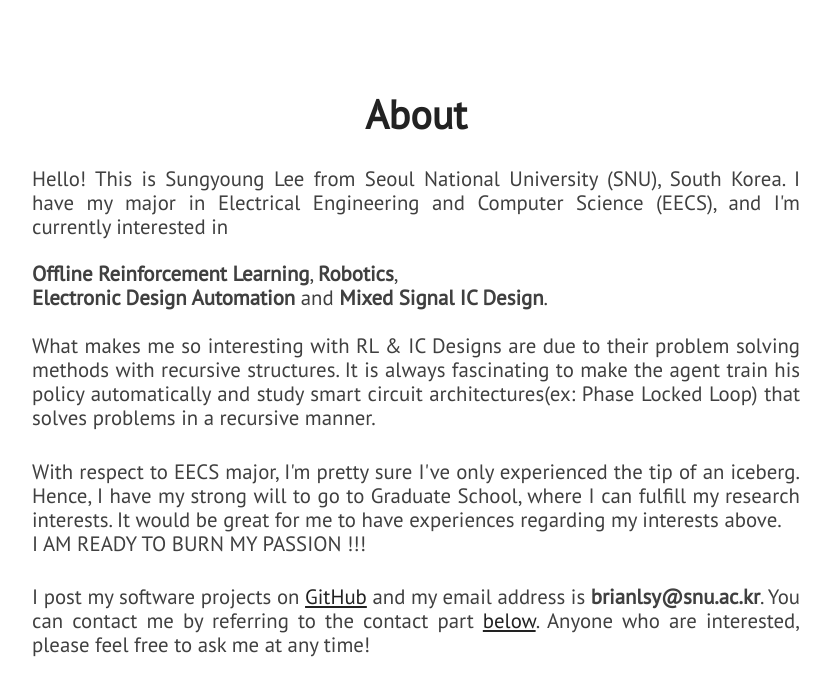
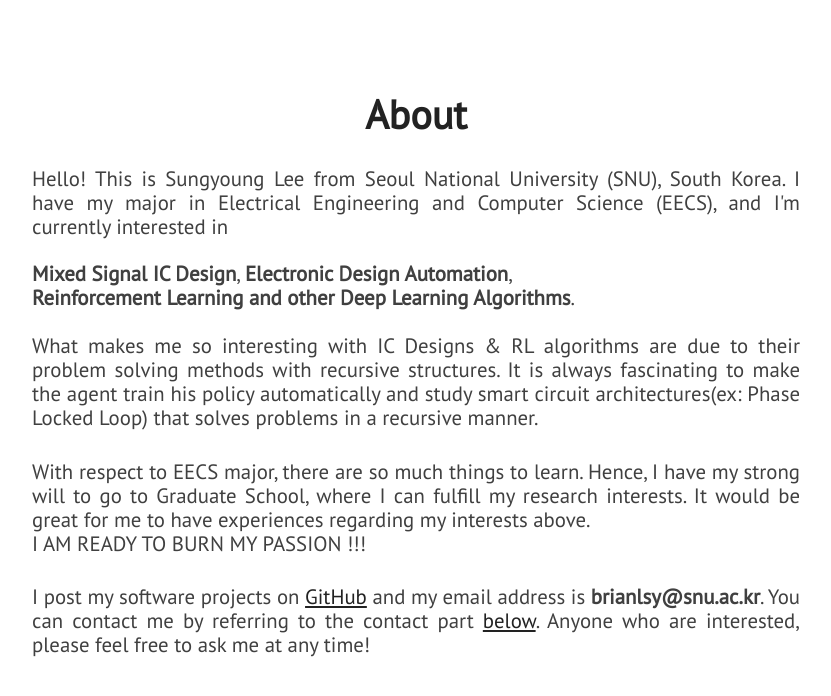
Before and after one commit to brianlsy98/brianlsy98.github.io, a Jekyll site: the page index.html, which Jekyll copies as it is, in a window 1280 px wide and 900 px high, scrolled down 1041 px. Shown: the top 696 px of the window, without its empty margins (224-1055 px from the left). Built offline with Jekyll 4.4.1, drawn with Linux system fonts in a browser that asks for light colours; nearby versions of some CDN libraries; some of the changed text lies outside the part shown.

Commit message:
Update index.html

```diff
--- a/index.html
+++ b/index.html
@@ -47,13 +47,13 @@
             <p class="paragraph-text justify-text">
                 Hello! This is Sungyoung Lee from Seoul National University (SNU), South Korea. I have my major in Electrical Engineering and Computer Science (EECS), and I'm currently interested in<br>
                 <br>
-                <strong>Offline Reinforcement Learning</strong>, <strong>Robotics</strong>,<br>
-                <strong>Electronic Design Automation</strong> and <strong>Mixed Signal IC Design</strong>.<br>
+                <strong>Mixed Signal IC Design</strong>, <strong>Electronic Design Automation</strong>,<br>
+                <strong>Reinforcement Learning and other Deep Learning Algorithms</strong>.<br>
                 <br>
-                What makes me so interesting with RL & IC Designs are due to their problem solving methods with recursive structures. It is always fascinating to make the agent train his policy automatically and study smart circuit architectures(ex: Phase Locked Loop) that solves problems in a recursive manner.
+                What makes me so interesting with IC Designs & RL algorithms are due to their problem solving methods with recursive structures. It is always fascinating to make the agent train his policy automatically and study smart circuit architectures(ex: Phase Locked Loop) that solves problems in a recursive manner.
             </p>
             <p class="paragraph-text justify-text">
-                With respect to EECS major, I'm pretty sure I've only experienced the tip of an iceberg. Hence, I have my strong will to go to Graduate School, where I can fulfill my research interests. It would be great for me to have experiences regarding my interests above.<br>
+                With respect to EECS major, there are so much things to learn. Hence, I have my strong will to go to Graduate School, where I can fulfill my research interests. It would be great for me to have experiences regarding my interests above.<br>
                 I AM READY TO BURN MY PASSION !!!
             </p>
             <p class="paragraph-text justify-text">
@@ -88,7 +88,12 @@
                         </div> <!-- End Skill Bar -->
 
                         <div class="skillbar clearfix " data-percent="85%">
-                            <div class="skillbar-title" style="background: #2980b9;"><span>Virtuoso</span></div>
+                            <div class="skillbar-title" style="background: #2980b9;"><span>XMODEL</span></div>
+                            <div class="skillbar-bar" style="background: #3498db"></div>
+                        </div> <!-- End Skill Bar -->
+
+                        <div class="skillbar clearfix " data-percent="85%">
+                            <div class="skillbar-title" style="background: #2980b9;"><span>Verilog</span></div>
                             <div class="skillbar-bar" style="background: #3498db"></div>
                         </div> <!-- End Skill Bar -->
 
@@ -112,14 +117,9 @@
                             <div class="skillbar-bar" style="background: #3498db;"></div>
                         </div> <!-- End Skill Bar -->
 
-                        <div class="skillbar clearfix " data-percent="75%">
+                        <div class="skillbar clearfix " data-percent="65%">
                             <div class="skillbar-title" style="background: #2980b9;"><span>Hspice</span></div>
                             <div class="skillbar-bar" style="background: #3498db;"></div>
-                        </div> <!-- End Skill Bar -->
-
-                        <div class="skillbar clearfix " data-percent="65%">
-                            <div class="skillbar-title" style="background: #2980b9;"><span>Verilog</span></div>
-                            <div class="skillbar-bar" style="background: #3498db"></div>
                         </div> <!-- End Skill Bar -->
 
                         <div class="skillbar clearfix " data-percent="65%">
```
Also changed, not shown: other parts of index.html (+1 -1 lines).
